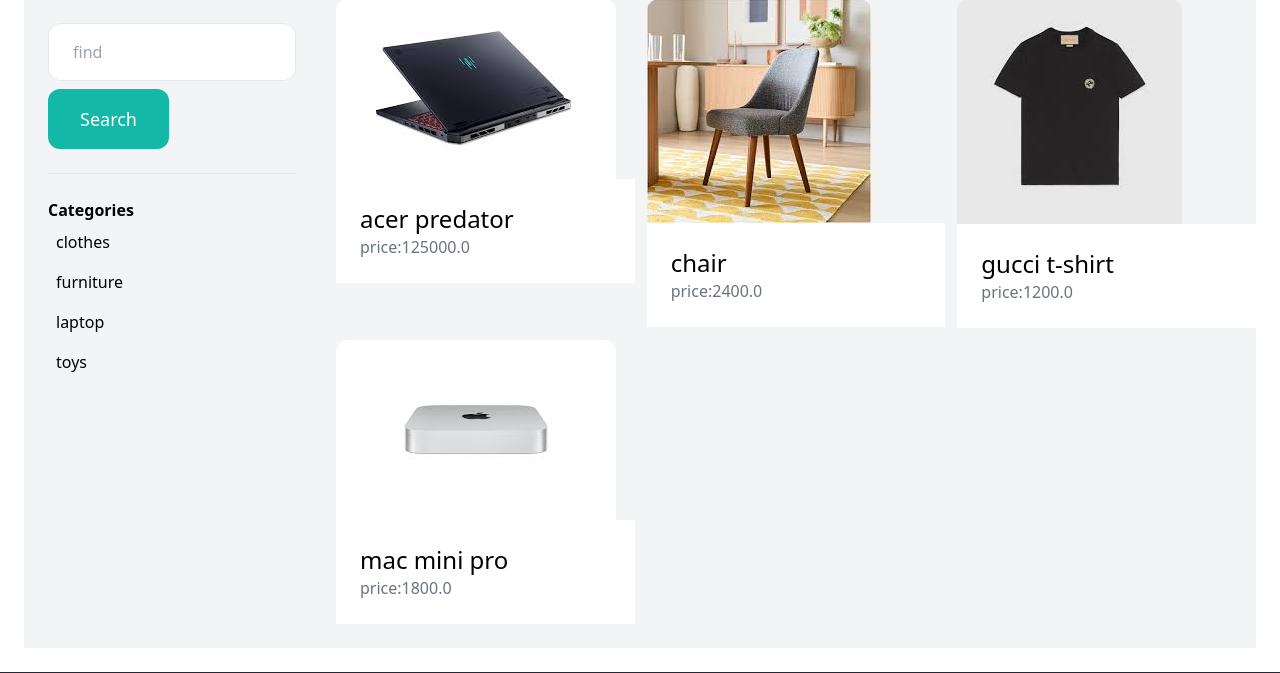
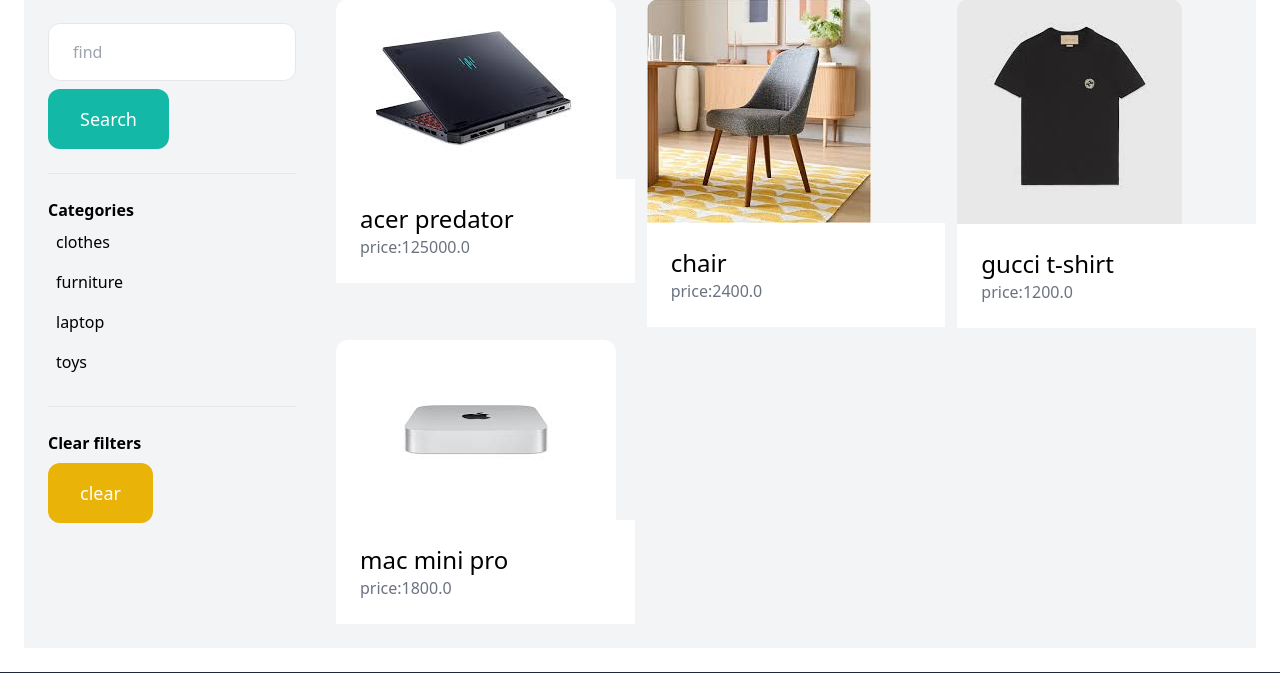
Before and after one commit to DelTa-0/Django_marketplace, a Django app: page /items/ in a window 1280 px wide. Shown: the part 102-775 px from the top of the page. Run offline with Django 5.2, Linux system fonts and the light colour scheme; data comes from the database, SQL or seed files in the repository; some libraries are stand-ins or nearby versions.

Commit message:
searching done

```diff
--- a/marketplaceapp/item/templates/item/items.html
+++ b/marketplaceapp/item/templates/item/items.html
@@ -15,10 +15,15 @@
             <p class="font-semibold">Categories</p>
             <ul>
                 {%for category in categories%}
-                    <li class="py-2 px-2 rounded-xl">
+                    <li class="py-2 px-2 rounded-xl{%if ccategory.id|stringformat:"s" == category_id%}:bg-gray-500{%endif%}">
                         <a href="{%url 'item:items'%}?query={{query}}&category={{category.id}}">{{category.name}}</a>
                     </li>
                 {%endfor%}
+            </ul>
+            <hr class="my-6">
+            <p class="font-semibold">Clear filters</p>
+            <ul>
+                <li><a href="{%url 'item:items'%}" class="mt-2 py-4 px-8 inline-block bg-yellow-500 text-lg text-white rounded-xl">clear</a></li>
             </ul>
         </div>
         <div class="col-span-3">
--- a/marketplaceapp/item/views.py
+++ b/marketplaceapp/item/views.py
@@ -9,15 +9,19 @@
 
 def items(request):
     query=request.GET.get('query','')
+    category_id=request.GET.get('category',0)
     categories=Category.objects.all()
     items=Item.objects.filter(is_sold=False)
+    if category_id:
+        items=items.filter(category_id=category_id)
     if query:
         items=items.filter(Q(name__icontains=query)|Q(description__icontains=query))
 
     return render(request,'item/items.html',{
         'items':items,
         'query':query,
-        'categories':categories
+        'categories':categories,
+        'category_id':int(category_id),
     })
 
 
```
